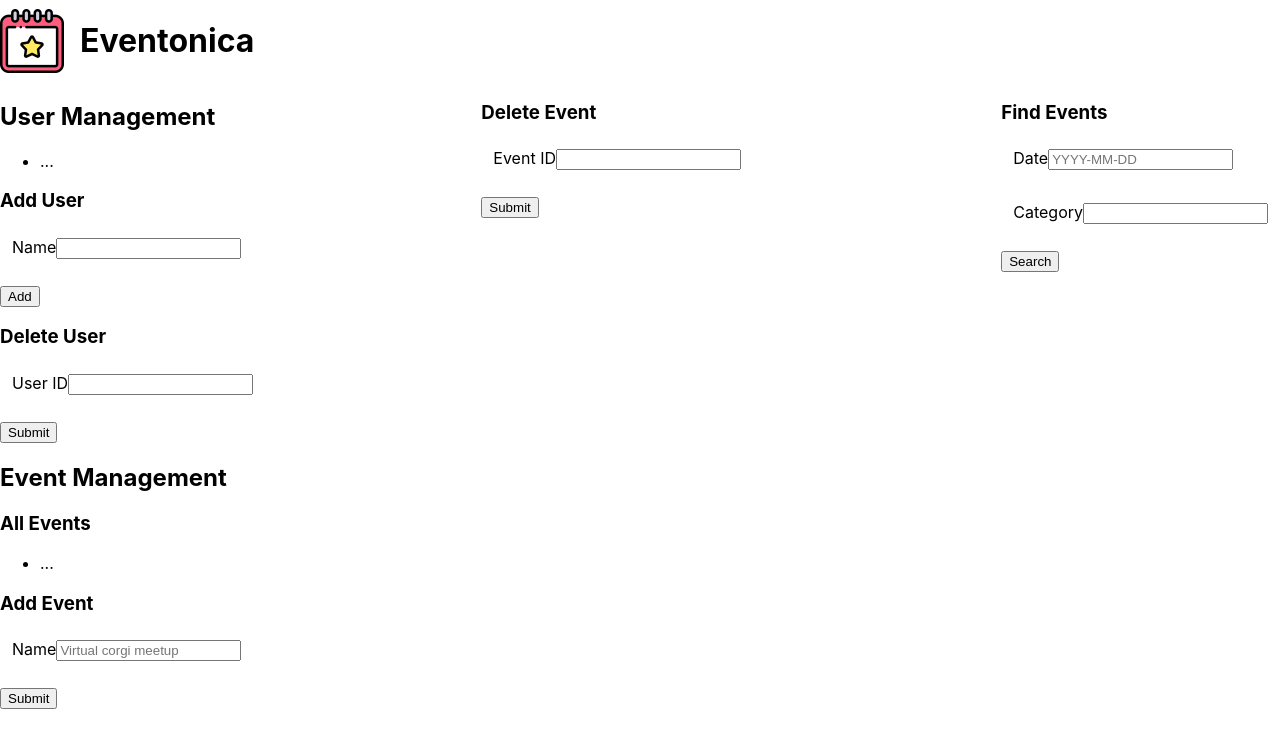
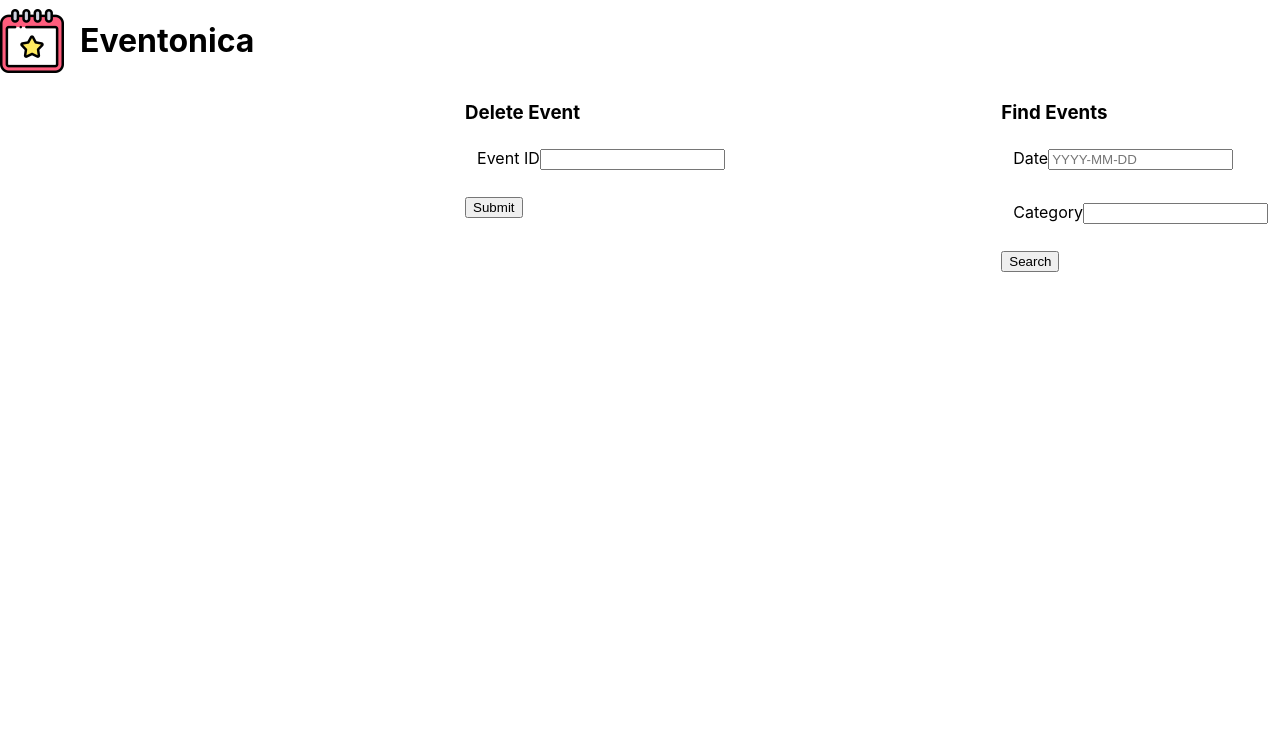
Before and after one commit to jenhuynh/techtonica-assignments, a React (Create React App) app in the folder eventonica-react/: page / in a window 1280 px wide. Shown: the top 748 px of the page. Built offline with nearby package versions, Linux system fonts and the light colour scheme.

Commit message:
Moved users information into new component file

```diff
--- a/eventonica-react/src/App.js
+++ b/eventonica-react/src/App.js
@@ -1,11 +1,13 @@
 //React does not import images the same way as HTML because Babel converts the code into regular HTML and CSS for the browser to use, the path ends up being different
 import calendarImg from "./calendar.png";
 import "./App.css";
-import Footer from "./components/footer.jsx";
+import Footer from "./components/Footer";
+import Users from "./components/Users";
 
 //what is repeated that can be turned to reusable components: forms with input type as text, ul with list elements, submit button, fieldset  with label and input
 function App() {
   return (
+    <>
       <div className="App">
         <header>
           <img src={calendarImg} alt="Calendar Star Logo" />
@@ -13,65 +15,8 @@ function App() {
         </header>
 
         <main>
-        <div className="user-and-events">
-          <section className="user-management">
-            <h2>User Management</h2>
-
-            <ul id="users-list">
-              {/* display all existing Users here */}
-              <li>...</li>
-            </ul>
-
-            <div>
-              <h3>Add User</h3>
-              <form id="add-user" action="#">
-                <fieldset>
-                  <label>Name</label>
-                  <input type="text" id="add-user-name" />
-                </fieldset>
-                {/* Add more form fields here */}
-                <input type="submit" value="Add" />
-              </form>
-            </div>
-
-            <div>
-              <h3>Delete User</h3>
-              <form id="delete-user" action="#">
-                <fieldset>
-                  <label>User ID</label>
-                  <input type="text" id="delete-user-id" />
-                </fieldset>
-                <input type="submit" />
-              </form>
-            </div>
-          </section>
-
-          <section className="event-management">
-            <h2>Event Management</h2>
-            <div>
-              <h3>All Events</h3>
-              <ul id="events-list">
-                {/* Display all Events here */}
-                <li>...</li>
-              </ul>
-
-              <h3>Add Event</h3>
-              <form id="add-event" action="#">
-                <fieldset>
-                  <label>Name</label>
-                  <input
-                    type="text"
-                    id="add-event-name"
-                    placeholder="Virtual corgi meetup"
-                  />
-                </fieldset>
-                {/* Add more form fields here */}
-                <input type="submit" />
-              </form>
-            </div>
-          </section>
-        </div>
-
+          <div className="user-and-events"></div>
+          <section>{Users}</section>
           <div>
             <h3>Delete Event</h3>
             <form id="delete-event" action="#">
@@ -89,7 +34,11 @@ function App() {
               <form id="search" action="#">
                 <fieldset>
                   <label htmlFor="date-search">Date</label>
-                <input type="text" id="date-search" placeholder="YYYY-MM-DD" />
+                  <input
+                    type="text"
+                    id="date-search"
+                    placeholder="YYYY-MM-DD"
+                  />
                 </fieldset>
                 <fieldset>
                   <label htmlFor="category-search">Category</label>
@@ -103,6 +52,7 @@ function App() {
         </main>
         <footer>{Footer}</footer>
       </div>
+    </>
   );
 }
 
```
Lines whose indentation alone changed are shown as unchanged.
